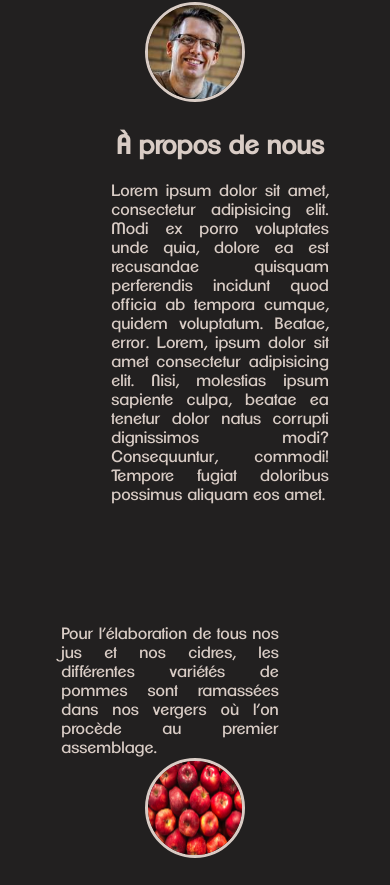
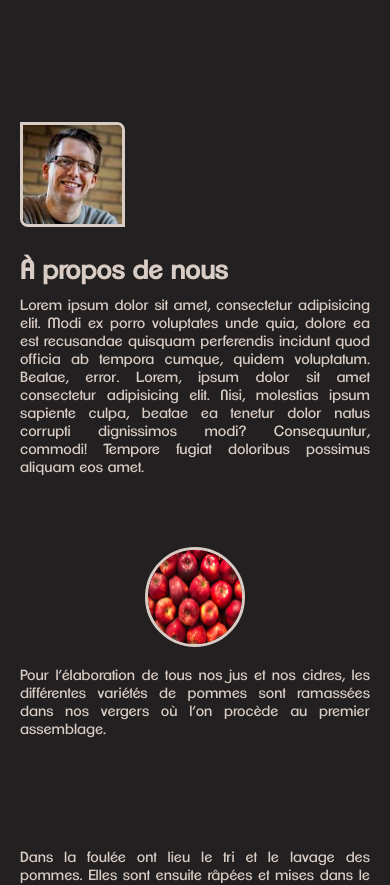
Before and after one commit to lebowvsky/Cidrerie-V2, a React (Create React App) app: page / in a window 390 px wide. Shown: the part 992-1877 px from the top of the page. Built offline with nearby package versions, Linux system fonts and the light colour scheme.

Commit message:
Style(HomePage) still Styling HomePage

```diff
--- a/src/components/about-us/AboutUs.jsx
+++ b/src/components/about-us/AboutUs.jsx
@@ -2,6 +2,7 @@ import React from "react";
 
 import dataHome from "../../datas/dataHome.json";
 import ImageAndText from "../image-and-text/ImageAndText";
+import BigImageAndText from "../big-image-and-text/BigImageAndText";
 
 const AboutUs = () => {
   const { title: titleAbout, text: textAbout } = dataHome.about;
@@ -10,8 +11,9 @@ const AboutUs = () => {
 
   return (
     <section className="about-section">
-      <ImageAndText
-        imageRound={imageOwner}
+
+      <BigImageAndText
+        imageRegular={imageOwner}
         imageAlt={imageOwnerAlt}
         imagePath="home"
         title={titleAbout}
@@ -20,7 +22,7 @@ const AboutUs = () => {
       />
 
       {process.map((elt, index) => {
-        if (index % 2 === 0) {
+        if (index % 2 !== 0) {
           return (
             <ImageAndText
               key={index}
--- /dev/null
+++ b/src/components/big-image-and-text/BigImageAndText.jsx
@@ -0,0 +1,20 @@
+import React from 'react';
+import styles from './big-image-and-text.module.scss';
+
+const BigImageAndText = ({ imagePath, imageRegular, imageAlt, title, text}) => {
+  return (
+    <article className={styles.bigImageArticle}>
+        <img
+          className={styles.bIAImage}
+          src={require(`../../assets/images/${imagePath}/${imageRegular}`)}
+          alt={imageAlt}
+        />
+        <div className={styles.bIATextWrapper}>
+          <h2 className={styles.bIATWTitle}>{title}</h2>
+          <p className={styles.bIATWText}>{text}</p>
+        </div>
+      </article>
+  )
+}
+
+export default BigImageAndText;
--- /dev/null
+++ b/src/components/big-image-and-text/big-image-and-text.module.scss
@@ -0,0 +1,48 @@
+@use '../../styles/variables'as v;
+@use '../../styles/mixins'as m;
+
+.bigImageArticle {
+  width: 70%;
+  position: relative;
+  font-size: v.$p;
+  padding: 20px 20px;
+  margin-top: 150px;
+  display: flex;
+  flex-direction: column;
+
+  @include m.bpFactory($max: v.$m) {
+    width: 80%;
+  }
+
+  @include m.bpFactory($max: v.$s) {
+    width: 100%;
+  }
+
+  .bIAImage {
+    width: 30%;
+    max-width: 250px;
+    border: 3px solid v.$white;
+    border-radius: 0 8px;
+  }
+
+  .bIATextWrapper {
+
+    .bIATWTitle {
+      margin: 30px 0 10px 0;
+      font-size: v.$h2;
+
+      @include m.bpFactory($max: v.$s) {
+        font-size: v.$h2-mobile;
+      }
+    }
+
+    .bIATWText {
+
+      @include m.bpFactory($max: v.$s) {
+        font-size: v.$p-mobile;
+        text-align: justify;
+      }
+    }
+
+  }
+}
--- a/src/components/image-and-text/ImageAndText.jsx
+++ b/src/components/image-and-text/ImageAndText.jsx
@@ -1,7 +1,6 @@
 import React from "react";
 
 const ImageAndText = ({imageLeft, imagePath, imageRound, imageAlt, title, text}) => {
-  console.log(imageRound);
   if(imageLeft) {
     return (
       <article className="as-article article-image-left">
@@ -11,7 +10,7 @@ const ImageAndText = ({imageLeft, imagePath, imageRound, imageAlt, title, text})
           alt={imageAlt}
         />
         <div className="asa-text-wrapper left">
-          <h2 className="asatw-title">{title}</h2>
+          {/* <h2 className="asatw-title">{title}</h2> */}
           <p className="asatw-text">{text}</p>
         </div>
       </article>
@@ -21,7 +20,7 @@ const ImageAndText = ({imageLeft, imagePath, imageRound, imageAlt, title, text})
       <article className="as-article article-image-right">
 
         <div className="asa-text-wrapper right">
-          <h2 className="asatw-title">{title}</h2>
+          {/* <h2 className="asatw-title">{title}</h2> */}
           <p className="asatw-text">{text}</p>
         </div>
         <img
--- a/src/components/image-and-text/image-and-text.module.scss
+++ b/src/components/image-and-text/image-and-text.module.scss
@@ -10,6 +10,11 @@
   align-items: center;
   justify-content: center;
   width: 80%;
+
+  @include m.bpFactory($max: v.$s) {
+    width: 100%;
+    font-size: v.$p-mobile;
+  }
 
   &.article-image-left {
     left: -100px;
@@ -51,23 +56,33 @@
     flex-direction: column;
     justify-content: center;
 
+    @include m.bpFactory($max: v.$s) {
+      width: inherit;
+      margin-left: inherit;
+      margin: 20px 0;
+    }
+
     &.left {
       margin-left: 50px;
+
+      @include m.bpFactory($max: v.$s) {
+        margin-left: 0;
+      }
     }
 
     &.right {
       margin-right: 50px;
+
+      @include m.bpFactory($max: v.$s) {
+        margin-right: 0;
+      }
 
       .asatw-title {
         text-align: end;
       }
     }
 
-    @include m.bpFactory($max: v.$s) {
-      width: inherit;
-      margin-left: inherit;
-      margin-top: 30px;
-    }
+
 
     .asatw-title {
       font-size: v.$h2;
--- a/src/pages/home-page/home-page.module.scss
+++ b/src/pages/home-page/home-page.module.scss
@@ -1,3 +1,6 @@
+@use '../../styles/variables'as v;
+@use '../../styles/mixins'as m;
+
 .about-us-last-part {
   height: 100vh;
   background-size: cover;
@@ -12,5 +15,12 @@
     line-height: 1.6rem;
     width: 60%;
     max-width: 800px;
+    padding: 0 20px;
+
+    @include m.bpFactory($max: v.$s) {
+      text-align: justify;
+      width: 100%;
+      font-size: 1.2rem;
+    }
   }
 }
--- a/src/style.css
+++ b/src/style.css
@@ -12,6 +12,14 @@
   line-height: 1.6rem;
   width: 60%;
   max-width: 800px;
+  padding: 0 20px;
+}
+@media only screen and (max-width: 760px) {
+  .about-us-last-part .aulp-text {
+    text-align: justify;
+    width: 100%;
+    font-size: 1.2rem;
+  }
 }
 
 .header {
@@ -264,7 +272,7 @@
 }
 @media only screen and (max-width: 760px) {
   .hero .h-article .ha-text {
-    font-size: 1rem;
+    font-size: 0.9rem;
     text-align: justify;
   }
 }
@@ -295,6 +303,12 @@
   align-items: center;
   justify-content: center;
   width: 80%;
+}
+@media only screen and (max-width: 760px) {
+  .as-article {
+    width: 100%;
+    font-size: 0.9rem;
+  }
 }
 .as-article.article-image-left {
   left: -100px;
@@ -337,21 +351,31 @@
   flex-direction: column;
   justify-content: center;
 }
+@media only screen and (max-width: 760px) {
+  .as-article .asa-text-wrapper {
+    width: inherit;
+    margin-left: inherit;
+    margin: 20px 0;
+  }
+}
 .as-article .asa-text-wrapper.left {
   margin-left: 50px;
+}
+@media only screen and (max-width: 760px) {
+  .as-article .asa-text-wrapper.left {
+    margin-left: 0;
+  }
 }
 .as-article .asa-text-wrapper.right {
   margin-right: 50px;
 }
+@media only screen and (max-width: 760px) {
+  .as-article .asa-text-wrapper.right {
+    margin-right: 0;
+  }
+}
 .as-article .asa-text-wrapper.right .asatw-title {
   text-align: end;
-}
-@media only screen and (max-width: 760px) {
-  .as-article .asa-text-wrapper {
-    width: inherit;
-    margin-left: inherit;
-    margin-top: 30px;
-  }
 }
 .as-article .asa-text-wrapper .asatw-title {
   font-size: 3rem;
@@ -368,7 +392,48 @@
 }
 @media only screen and (max-width: 760px) {
   .as-article .asa-text-wrapper .asatw-text {
-    font-size: 1rem;
+    font-size: 0.9rem;
+  }
+}
+
+.bigImageArticle {
+  width: 70%;
+  position: relative;
+  font-size: 1.2rem;
+  padding: 20px 20px;
+  margin-top: 150px;
+  display: flex;
+  flex-direction: column;
+}
+@media only screen and (max-width: 980px) {
+  .bigImageArticle {
+    width: 80%;
+  }
+}
+@media only screen and (max-width: 760px) {
+  .bigImageArticle {
+    width: 100%;
+  }
+}
+.bigImageArticle .bIAImage {
+  width: 30%;
+  max-width: 250px;
+  border: 3px solid #D9CCC5;
+  border-radius: 0 8px;
+}
+.bigImageArticle .bIATextWrapper .bIATWTitle {
+  margin: 30px 0 10px 0;
+  font-size: 3rem;
+}
+@media only screen and (max-width: 760px) {
+  .bigImageArticle .bIATextWrapper .bIATWTitle {
+    font-size: 1.6rem;
+  }
+}
+@media only screen and (max-width: 760px) {
+  .bigImageArticle .bIATextWrapper .bIATWText {
+    font-size: 0.9rem;
+    text-align: justify;
   }
 }
 
--- a/src/style.scss
+++ b/src/style.scss
@@ -9,6 +9,7 @@
 @use './components/hero/hero.module.scss';
 @use './components/about-us/about-us.module.scss';
 @use './components/image-and-text/image-and-text.module.scss';
+@use './components/big-image-and-text/big-image-and-text.module.scss';
 
 @use './components/under-construction/under-construction.module.scss';
 
--- a/src/styles/_variables.scss
+++ b/src/styles/_variables.scss
@@ -14,7 +14,7 @@ $h2: 3rem;
 $h2-mobile: 1.6rem;
 
 $p: 1.2rem;
-$p-mobile: 1rem;
+$p-mobile: 0.9rem;
 
 
 
```
Also changed, not shown: 1 other file (tests, documents, lock files or other folders).
